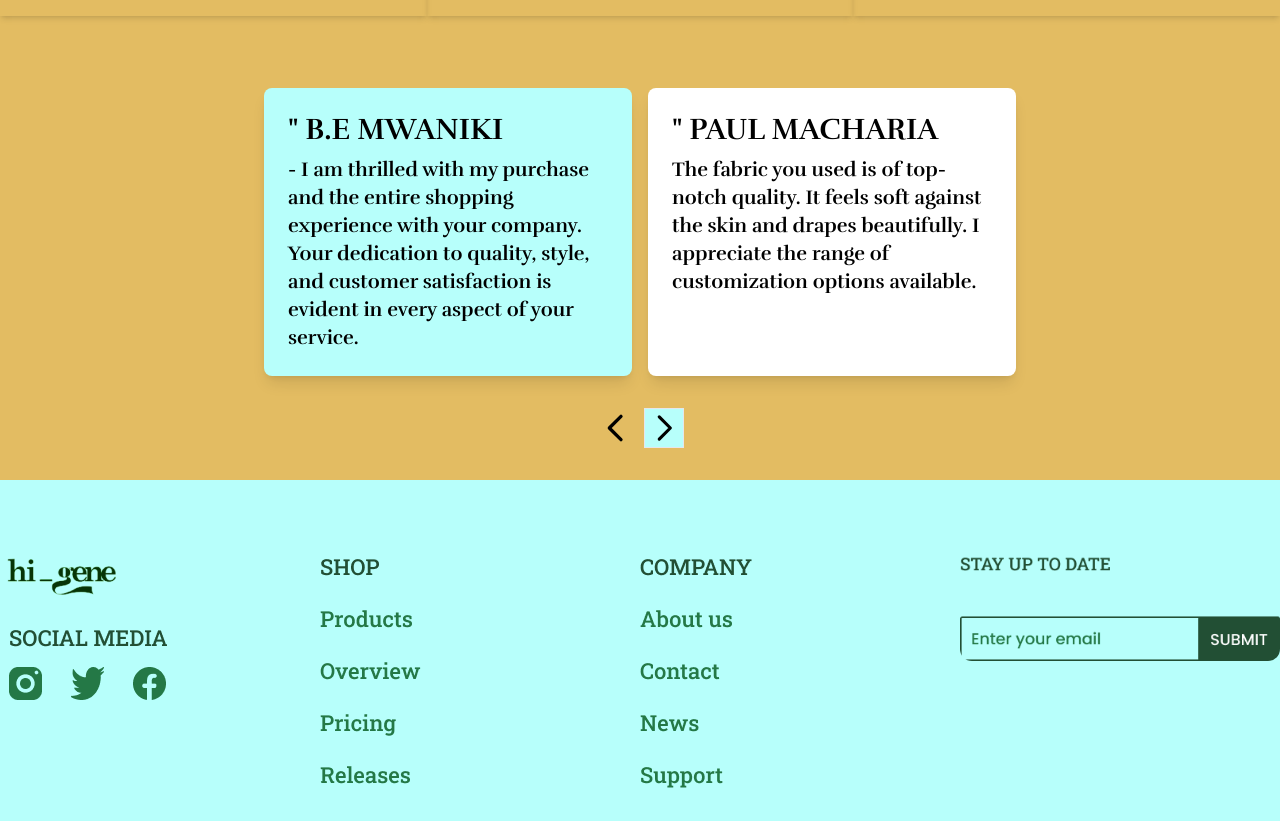
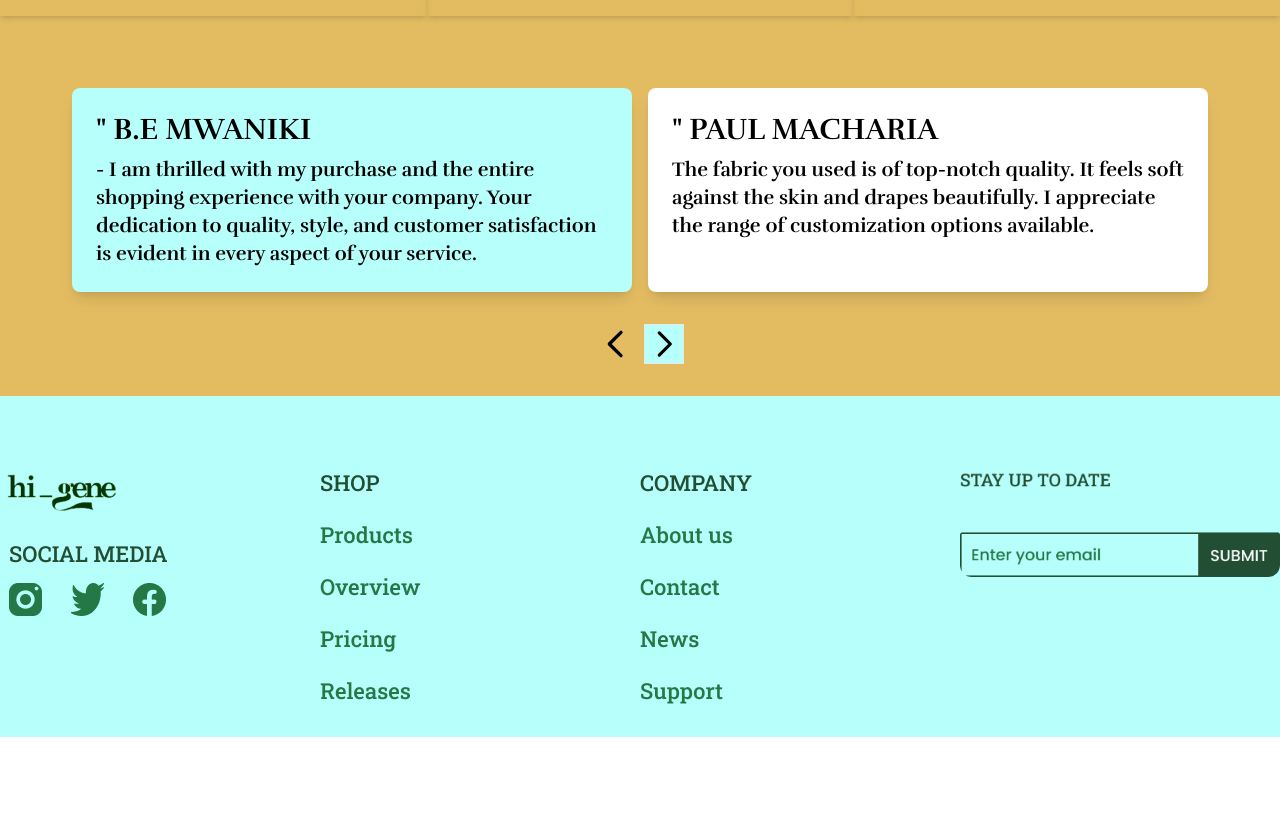
Before and after one commit to Sammienator/kim, a React (Create React App) app: page / in a window 1280 px wide. Shown: the part 4058-4879 px from the top of the page. After the commit the page ends 4795 px from the top, so only its background shows below. Built offline with nearby package versions, Linux system fonts and the light colour scheme.

Commit message:
adjusted the testimonial section

```diff
--- a/src/App.js
+++ b/src/App.js
@@ -10,6 +10,7 @@ import PricingSection from './components/PricingSection';
 import Navbar from './components/Navbar';
 import Galz from './components/Galz';
 import Galc from './components/Galc';
+
 
 
 function App() {
@@ -26,6 +27,7 @@ function App() {
 
     <Galc/>
     <Testimonial/>
+
     <Footer/>
     </>
   );
--- a/src/components/Testimonial.js
+++ b/src/components/Testimonial.js
@@ -4,7 +4,7 @@ import React from 'react';
 const Testimonial = () => {
   return (
     <div className="flex flex-col items-center bg-[#E3BC62] ">
-      <div className="flex justify-between w-11/12 max-w-3xl mt-10">
+      <div className="flex justify-between w-11/12 max-w-6xl mt-10">
         {/* Card 1 */}
         <div className="bg-[#B7FFFB] rounded-lg p-6 shadow-lg mx-2 w-1/2">
 {/*
@@ -29,7 +29,7 @@ const Testimonial = () => {
         <button className="mr-2">
           <svg
             xmlns="http://www.w3.org/2000/svg"
-            className="h-10 w-10"
+            className="h-10 w-10 cursor-pointer hover:text-blue-500"
             fill="none"
             viewBox="0 0 24 24"
             stroke="currentColor"
@@ -45,7 +45,7 @@ const Testimonial = () => {
         <button>
           <svg
             xmlns="http://www.w3.org/2000/svg"
-            className="h-10 w-10 border bg-[#B7FFFB]"
+            className="h-10 w-10 border bg-[#B7FFFB] cursor-pointer hover:bg-blue-500"
             fill="none"
             viewBox="0 0 24 24"
             stroke="currentColor"
```
